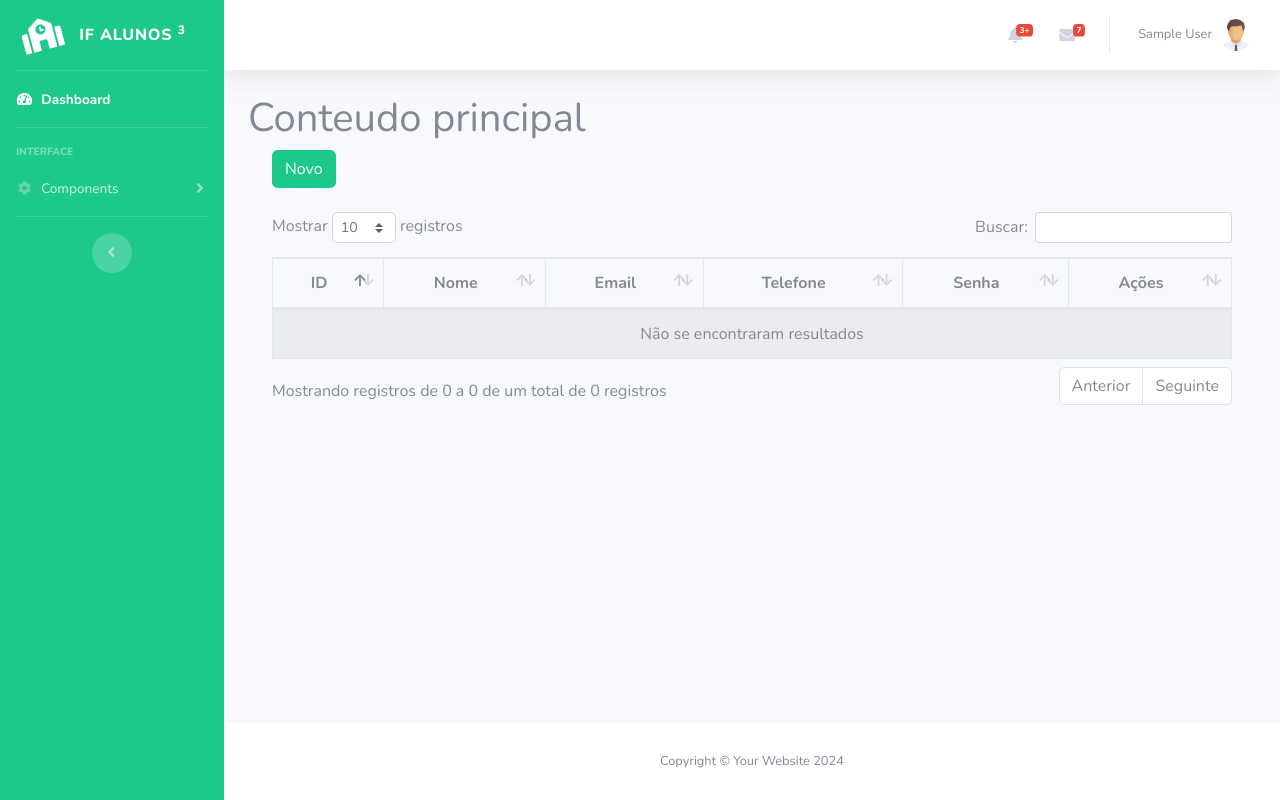
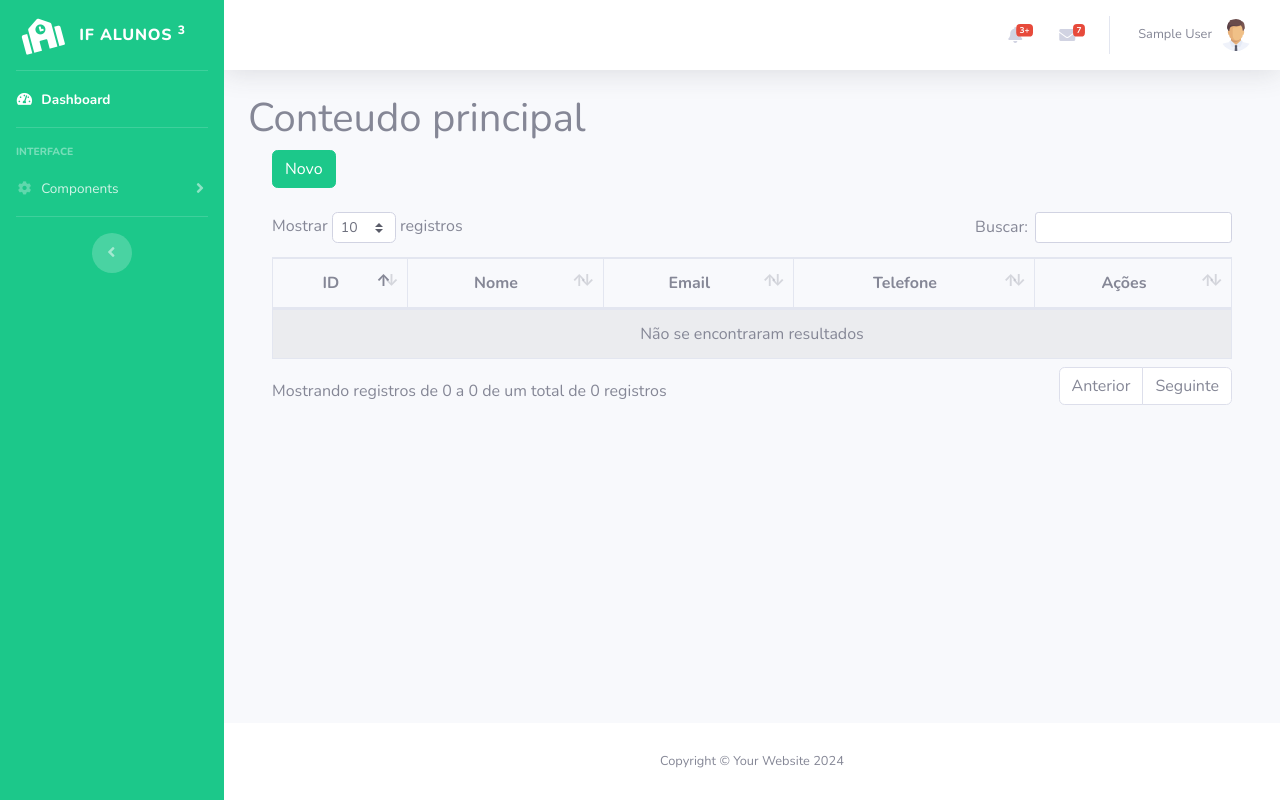
Before and after one commit to Micael-Resende/ProjetoWeb-II, a PHP site: page /dashboard/index.php in a window 1280 px wide. Run offline with PHP 8.4, Linux system fonts and the light colour scheme; the visitor is signed in with stand-in values (Sample User, id 1); data that the repository does not hold is empty.

Commit message:
Images Project

```diff
--- a/dashboard/index.php
+++ b/dashboard/index.php
@@ -34,7 +34,7 @@
                                 <th>Nome</th>
                                 <th>Email</th>
                                 <th>Telefone</th>
-                                <th>Senha</th>
+                                <!-- <th>Senha</th> -->
                                 <th>Ações</th>
                             </tr>
                         </thead>
@@ -47,7 +47,7 @@
                                 <td><?php echo $dat['nome'] ?></td>
                                 <td><?php echo $dat['email'] ?></td>
                                 <td><?php echo $dat['telefone'] ?></td>
-                                <td><?php echo $dat['senha'] ?></td>
+                                <!-- <td><?php echo $dat['senha'] ?></td> -->
                                 <td></td>
                             </tr>
                             <?php
@@ -83,10 +83,10 @@
                 <label for="tel" class="col-form-label">Telefone:</label>
                 <input type="text" class="form-control" id="telefone">
                 </div>
-                <div class="form-group">
+                <!-- <div class="form-group">
                 <label for="senha" class="col-form-label">Senha:</label>
                 <input type="text" class="form-control" id="senha">
-                </div>
+                </div>            -->
             </div>
             <div class="modal-footer">
                 <button type="button" class="btn btn-light" data-dismiss="modal">Cancelar</button>
```
Also changed, not shown: assets/cadastro.png (added), assets/home.png (added), assets/login.png (added), assets/sistema.png (added).
